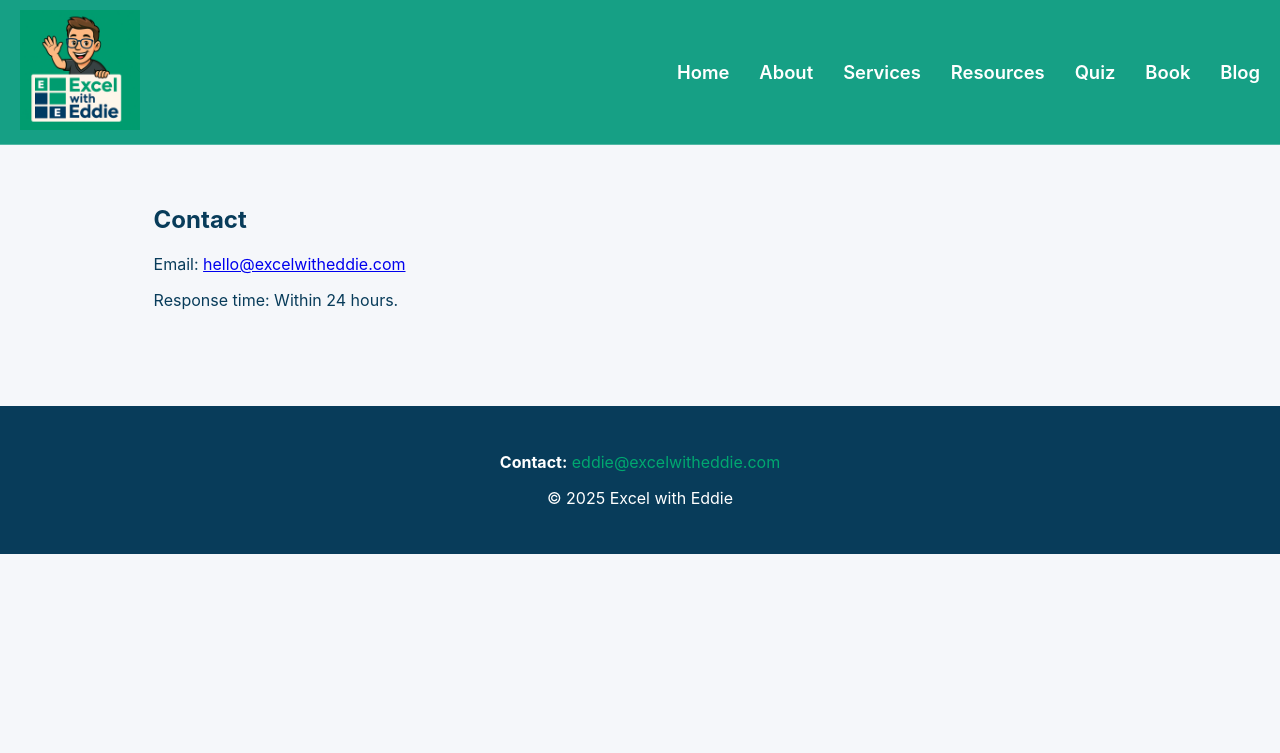
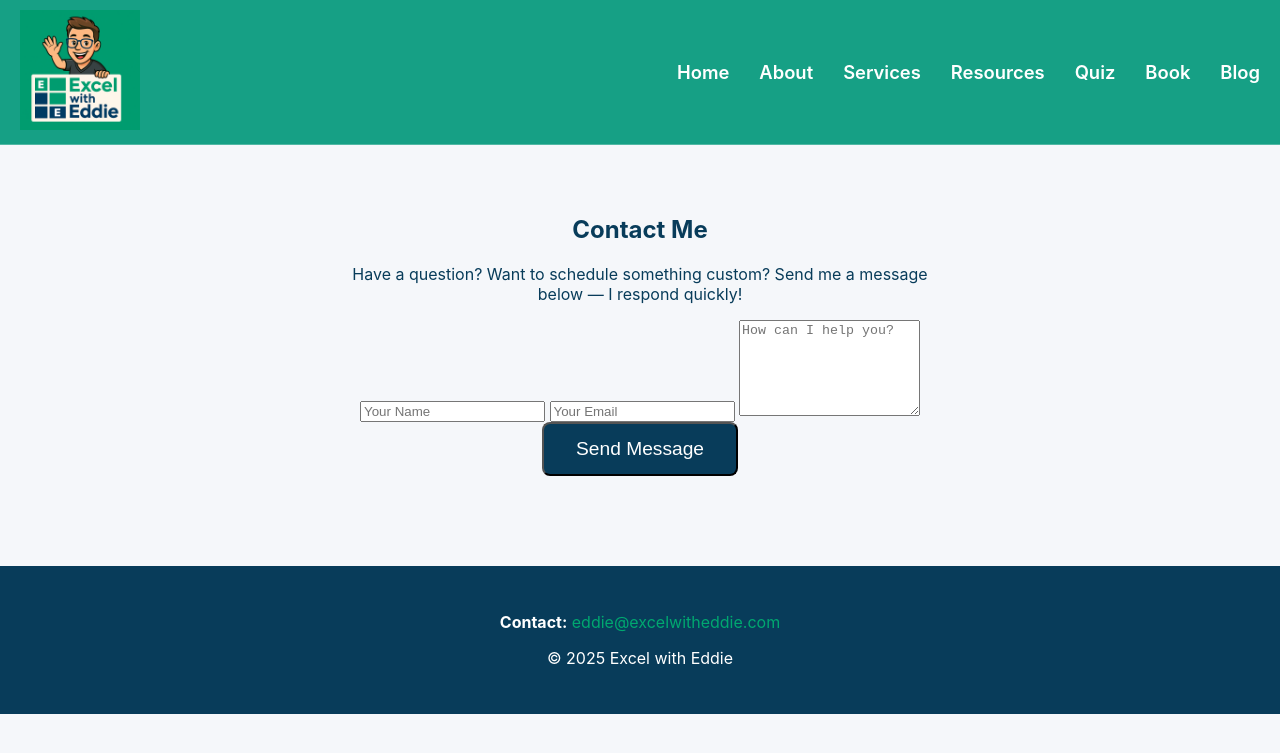
Before and after one commit to excelwitheddie/excel-with-eddie2, a Jekyll site: the page built from contact.md, in a window 1280 px wide. Shown: the top 753 px of the page. Built offline with Jekyll 4.4.1, drawn with Linux system fonts in a browser that asks for light colours.

Commit message:
Update contact.md

```diff
--- a/contact.md
+++ b/contact.md
@@ -1,10 +1,25 @@
 ---
 layout: default
 title: Contact
-description: Contact Eddie for Excel tutoring inquiries and bookings.
 ---
-<section style="padding:40px 12%;">
-  <h1>Contact</h1>
-  <p>Email: <a href="mailto:hello@excelwitheddie.com">hello@excelwitheddie.com</a></p>
-  <p>Response time: Within 24 hours.</p>
+
+<section class="section" style="text-align:center; max-width:600px; margin:auto;">
+  <h1>Contact Me</h1>
+  <p>Have a question? Want to schedule something custom? Send me a message below — I respond quickly!</p>
+
+  <form action="https://formsubmit.co/eddie@excelwitheddie.com" method="POST" class="contact-form">
+
+    <!-- Required hidden fields -->
+    <input type="hidden" name="_captcha" value="false">
+    <input type="hidden" name="_subject" value="New message from ExcelWithEddie.com">
+    <input type="hidden" name="_template" value="box">
+    <input type="hidden" name="_next" value="https://excelwitheddie.com/thank-you">
+
+    <input type="text" name="name" placeholder="Your Name" required>
+    <input type="email" name="email" placeholder="Your Email" required>
+
+    <textarea name="message" placeholder="How can I help you?" rows="6" required></textarea>
+
+    <button type="submit" class="cta-btn">Send Message</button>
+  </form>
 </section>
```
